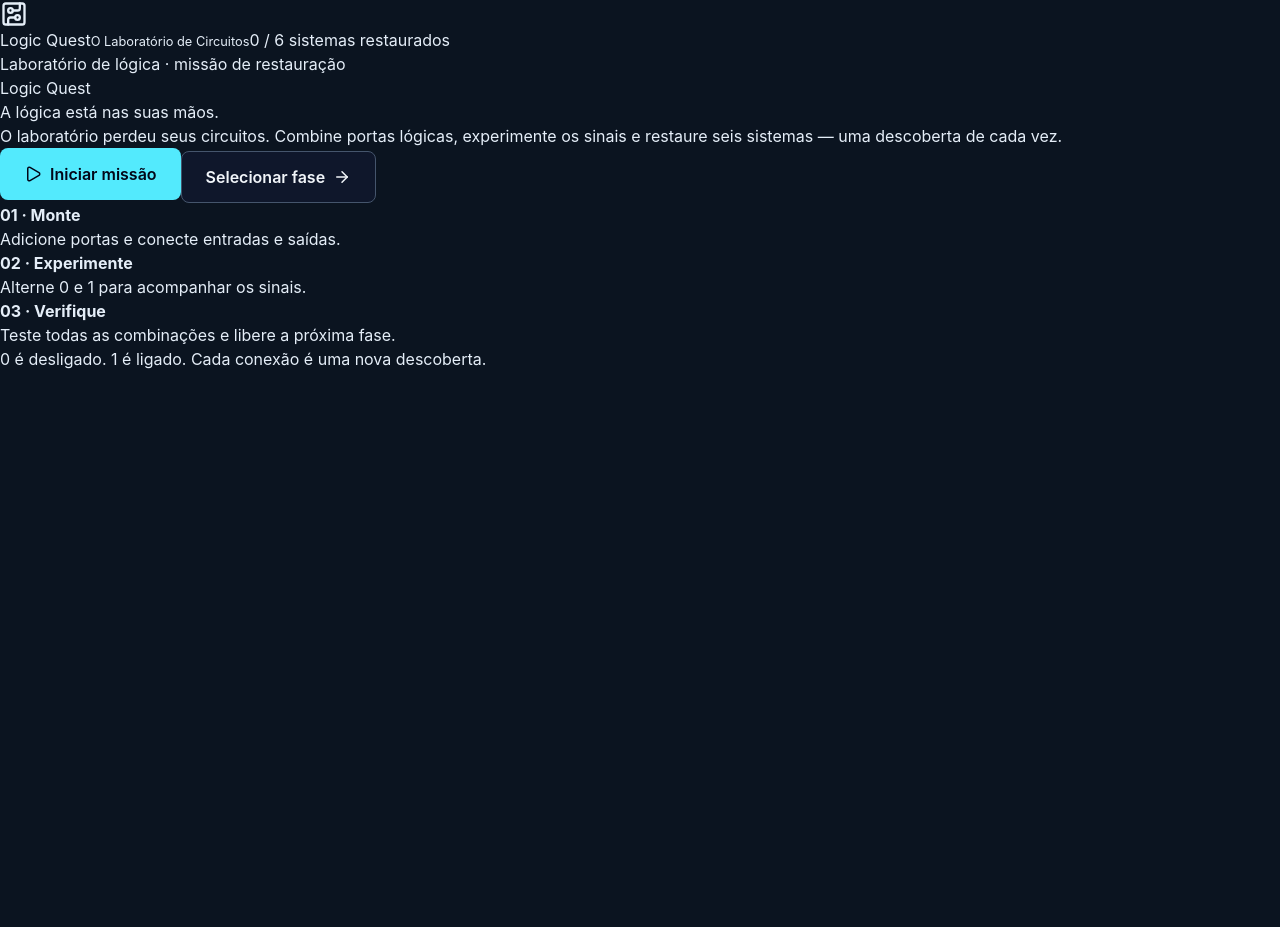
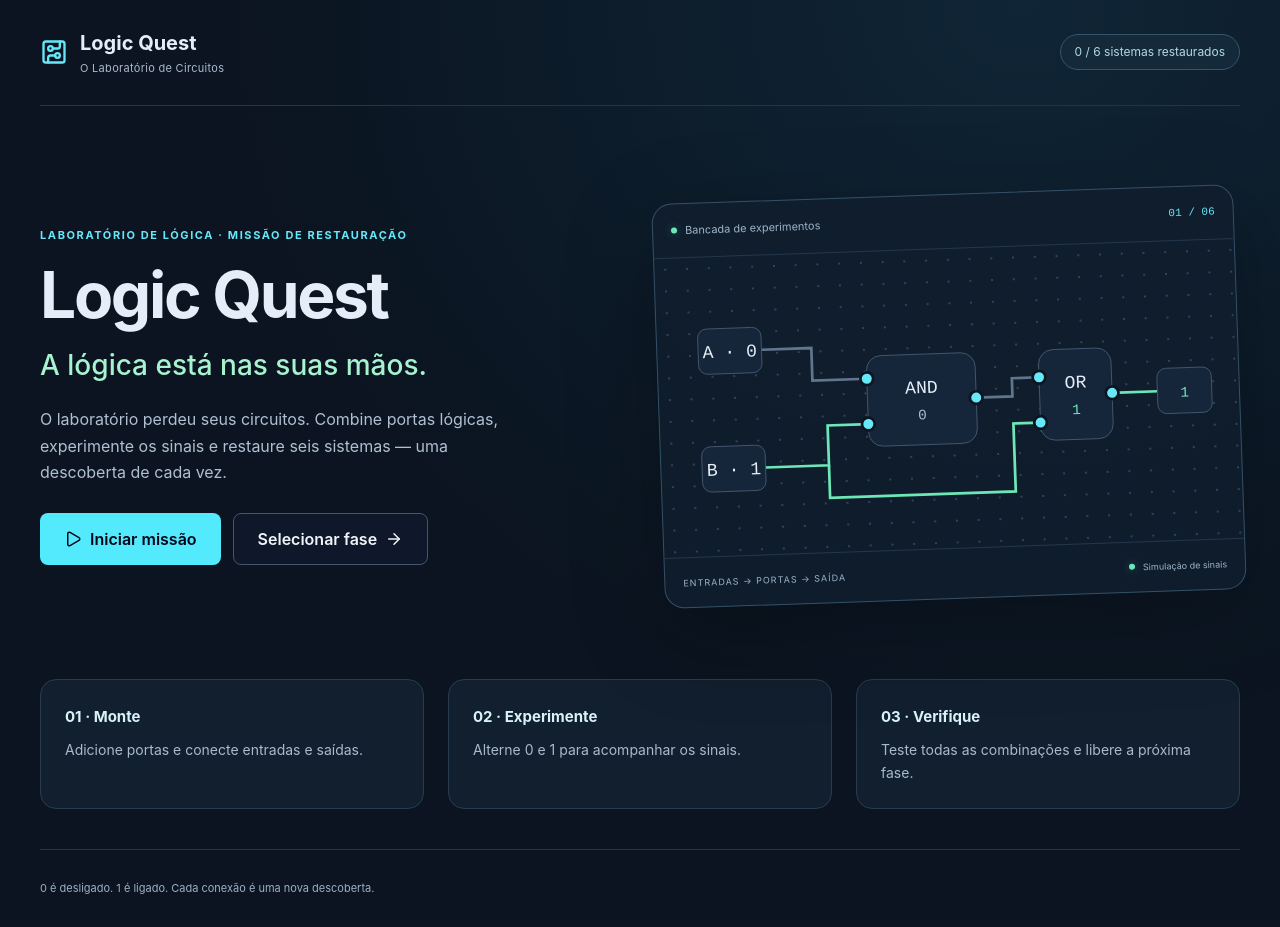
Before and after one commit to FernandoBuligon/LogicQuest, a React (Vite) app: page / in a window 1280 px wide. Before the commit the page ends 800 px from the top, so only its background shows below. Built offline with nearby package versions, Linux system fonts and the light colour scheme.

Commit message:
💄 feat: aplicar identidade visual e orientar a montagem

```diff
--- a/src/app/App.tsx
+++ b/src/app/App.tsx
@@ -1,4 +1,4 @@
-import { useState } from 'react'
+import { useEffect, useRef, useState } from 'react'
 import { ArrowRight, Check, CircuitBoard, Lock, Play, Trophy } from 'lucide-react'
 import { Button } from '../components/ui/button'
 import CircuitEditor from '../circuit/CircuitEditor'
@@ -6,6 +6,7 @@ import type { Draft } from '../circuit/model'
 import { gateLessons, isUnlocked, levels } from '../levels/levels'
 import { validateSolution, type Validation } from '../domain/validation'
 import ValidationFeedback from '../components/ValidationFeedback'
+import LabIllustration from '../components/LabIllustration'
 
 type Screen = 'home' | 'levels' | 'game' | 'success'
 export default function App() {
@@ -14,6 +15,8 @@ export default function App() {
   const [completed, setCompleted] = useState<number[]>([])
   const [drafts, setDrafts] = useState<Record<number, Draft>>({})
   const [result, setResult] = useState<Validation | null>(null)
+  const mainRef = useRef<HTMLElement>(null)
+  useEffect(() => { mainRef.current?.querySelector('h1')?.focus() }, [screen, activeId])
   const level = levels.find(item => item.id === activeId)!
   function openLevel(id: number) {
     if (!isUnlocked(id, completed)) return
@@ -22,21 +25,24 @@ export default function App() {
     setScreen('game')
   }
   return <div className="app-shell">
+    <a href="#main-content" className="skip-link">Pular para o conteúdo</a>
     <header className="app-header"><button className="brand" onClick={() => setScreen('home')} aria-label="Logic Quest — menu inicial"><CircuitBoard size={28} aria-hidden="true" /><span>Logic Quest<small>O Laboratório de Circuitos</small></span></button><span className="progress-badge">{completed.length} / 6 sistemas restaurados</span></header>
-    <main>
+    <main id="main-content" ref={mainRef}>
       {screen === 'home' && <section className="home-screen">
+        <div className="home-copy">
         <span className="eyebrow">Laboratório de lógica · missão de restauração</span>
-        <h1>Logic Quest</h1><p className="home-subtitle">A lógica está nas suas mãos.</p>
+        <h1 tabIndex={-1}>Logic Quest</h1><p className="home-subtitle">A lógica está nas suas mãos.</p>
         <p>O laboratório perdeu seus circuitos. Combine portas lógicas, experimente os sinais e restaure seis sistemas — uma descoberta de cada vez.</p>
         <div className="home-actions"><Button size="lg" onClick={() => openLevel(activeId)}><Play size={18} />{completed.length ? 'Continuar missão' : 'Iniciar missão'}</Button><Button variant="outline" size="lg" onClick={() => setScreen('levels')}>Selecionar fase<ArrowRight size={18} /></Button></div>
+        </div><LabIllustration />
         <div className="intro-steps"><article><strong>01 · Monte</strong><p>Adicione portas e conecte entradas e saídas.</p></article><article><strong>02 · Experimente</strong><p>Alterne 0 e 1 para acompanhar os sinais.</p></article><article><strong>03 · Verifique</strong><p>Teste todas as combinações e libere a próxima fase.</p></article></div>
       </section>}
-      {screen === 'levels' && <section className="levels-screen"><span className="eyebrow">Mapa do laboratório</span><h1>Selecione uma fase</h1><p>Restaure os sistemas em sequência. Fases concluídas podem ser revisitadas.</p><div className="level-grid">{levels.map(item => {
+      {screen === 'levels' && <section className="levels-screen"><span className="eyebrow">Mapa do laboratório</span><h1 tabIndex={-1}>Selecione uma fase</h1><p>Restaure os sistemas em sequência. Fases concluídas podem ser revisitadas.</p><div className="level-grid">{levels.map(item => {
         const done = completed.includes(item.id)
         const unlocked = isUnlocked(item.id, completed)
         return <article className={`level-card ${done ? 'complete' : ''}`} key={item.id}><span className="level-number">{String(item.id).padStart(2, '0')}</span><span className="level-state">{done ? <><Check size={16} />Concluída</> : unlocked ? 'Disponível' : <><Lock size={14} />Bloqueada</>}</span><h2>{item.name}</h2><p>{item.context}</p><span className="level-meta">{item.inputs.length} entradas · {item.availableGates.join(' / ')}</span><Button variant={done ? 'outline' : 'default'} disabled={!unlocked} onClick={() => openLevel(item.id)} aria-label={`${done ? 'Revisitar' : 'Jogar'} fase ${item.id}`}>{done ? 'Revisitar' : unlocked ? 'Entrar no sistema' : 'Conclua as fases anteriores'}<ArrowRight size={16} /></Button></article>
       })}</div><Button variant="ghost" onClick={() => setScreen('home')}>Voltar ao menu</Button></section>}
-      {screen === 'game' && <section className="game-screen"><div className="mission-heading"><span className="eyebrow">Sistema {String(level.id).padStart(2, '0')} / 06</span><h1>{level.name}</h1><p>{level.context}</p></div>
+      {screen === 'game' && <section className="game-screen"><div className="mission-heading"><span className="eyebrow">Sistema {String(level.id).padStart(2, '0')} / 06</span><h1 tabIndex={-1}>{level.name}</h1><p>{level.context}</p></div>
         <aside className="mission-brief" aria-label="Instruções da fase"><div><h2>Sua missão</h2><p>{level.instruction}</p><code>{level.objective}</code></div><div><h2>Conheça as portas</h2>{level.availableGates.map(gate => <p key={gate}>{gateLessons[gate]}</p>)}</div></aside>
         <p className="first-steps">1. Adicione uma porta. 2. Arraste seus pontos para conectar saída → entrada. 3. Alterne os interruptores e teste. Arraste a porta para movê-la; selecione um fio e pressione Delete para removê-lo.</p>
         <CircuitEditor key={level.id} rules={level} initialDraft={drafts[level.id]} onBack={() => { setResult(null); setScreen('levels') }} onDraftChange={draft => {
@@ -52,7 +58,7 @@ export default function App() {
         }} />
         {result && <ValidationFeedback result={result} inputs={level.inputs} />}
       </section>}
-      {screen === 'success' && result && <section className="success-screen"><Trophy size={52} aria-hidden="true" /><span className="eyebrow">Sistema {level.id} restaurado</span><h1>{level.id === 6 ? 'Laboratório restaurado!' : 'Missão cumprida!'}</h1><p>{level.success}</p><ValidationFeedback result={result} inputs={level.inputs} /><div className="home-actions">{level.id < 6 && <Button onClick={() => openLevel(level.id + 1)}>Próxima fase<ArrowRight size={18} /></Button>}<Button variant="outline" onClick={() => setScreen('levels')}>Selecionar fase</Button><Button variant="ghost" onClick={() => openLevel(level.id)}>Revisitar circuito</Button></div></section>}
+      {screen === 'success' && result && <section className="success-screen"><Trophy size={52} aria-hidden="true" /><span className="eyebrow">Sistema {level.id} restaurado</span><h1 tabIndex={-1}>{level.id === 6 ? 'Laboratório restaurado!' : 'Missão cumprida!'}</h1><p>{level.success}</p><ValidationFeedback result={result} inputs={level.inputs} /><div className="home-actions">{level.id < 6 && <Button onClick={() => openLevel(level.id + 1)}>Próxima fase<ArrowRight size={18} /></Button>}<Button variant="outline" onClick={() => setScreen('levels')}>Selecionar fase</Button><Button variant="ghost" onClick={() => openLevel(level.id)}>Revisitar circuito</Button></div></section>}
     </main>
     <footer>0 é desligado. 1 é ligado. Cada conexão é uma nova descoberta.</footer>
   </div>
--- /dev/null
+++ b/src/components/LabIllustration.tsx
@@ -0,0 +1,16 @@
+export default function LabIllustration() {
+  return <div className="lab-illustration" aria-hidden="true">
+    <div className="lab-visual-heading"><span className="live-dot" />Bancada de experimentos<span>01 / 06</span></div>
+    <svg viewBox="0 0 640 330" fill="none">
+      <defs><pattern id="circuit-grid" width="24" height="24" patternUnits="userSpaceOnUse"><circle cx="12" cy="12" r="1" fill="#40536b" /></pattern></defs>
+      <rect width="640" height="330" fill="url(#circuit-grid)" />
+      <g stroke="#61758d" strokeWidth="3"><path d="M115 104H170V140H230" /><path d="M350 165H390V145H420" /></g>
+      <g stroke="#6ee7b7" strokeWidth="3"><path d="M115 234H185V190H230" /><path d="M185 234V270H390V195H420" /><path d="M500 165H550" /></g>
+      <g fill="#16263a" stroke="#465a72"><rect x="45" y="79" width="70" height="50" rx="10" /><rect x="45" y="209" width="70" height="50" rx="10" /><rect x="230" y="115" width="120" height="100" rx="16" /><rect x="420" y="115" width="80" height="100" rx="16" /><rect x="550" y="140" width="60" height="50" rx="10" /></g>
+      <g fill="#e5eef8" textAnchor="middle" fontFamily="ui-monospace, monospace" fontSize="20"><text x="80" y="111">A · 0</text><text x="80" y="241">B · 1</text><text x="290" y="158">AND</text><text x="460" y="158">OR</text></g>
+      <g fill="#a9bacd" textAnchor="middle" fontFamily="ui-monospace, monospace" fontSize="16"><text x="290" y="187">0</text><text x="460" y="187" fill="#6ee7b7">1</text><text x="580" y="172" fill="#6ee7b7">1</text></g>
+      <g fill="#67e8f9" stroke="#0b1420" strokeWidth="3">{[[230, 140], [230, 190], [350, 165], [420, 145], [420, 195], [500, 165]].map(([cx, cy]) => <circle key={`${cx}-${cy}`} cx={cx} cy={cy} r="7" />)}</g>
+    </svg>
+    <div className="lab-visual-footer"><span>ENTRADAS → PORTAS → SAÍDA</span><span className="live-dot" />Simulação de sinais</div>
+  </div>
+}
--- a/src/styles/global.css
+++ b/src/styles/global.css
@@ -32,3 +32,77 @@ summary { cursor: pointer; }
 select { background: #0b1420; border: 1px solid #52657e; border-radius: 8px; padding: 10px; }
 .wire-list { display: flex; gap: 16px; flex-wrap: wrap; padding-top: 12px; }
 @media (max-width: 600px) { .circuit-canvas { height: 460px; } .connection-form label { width: 100%; } }
+
+body { background: radial-gradient(ellipse at 80% 0%, #13344988, transparent 55%), #0b1420; }
+button { cursor: pointer; }
+button:disabled { cursor: default; }
+p { line-height: 1.65; }
+.app-shell { max-width: 1280px; margin: 0 auto; padding: 0 40px; }
+.app-header { display: flex; align-items: center; justify-content: space-between; gap: 24px; padding: 28px 0; border-bottom: 1px solid #243447; }
+.brand { display: flex; align-items: center; text-align: left; gap: 12px; font-size: 20px; font-weight: 750; }
+.brand svg { color: #67e8f9; }
+.brand small { display: block; color: #a9bacd; font-size: 11px; font-weight: 400; letter-spacing: 0.3px; margin-top: 2px; }
+.progress-badge { border: 1px solid #36556b; padding: 8px 14px; border-radius: 30px; font-size: 12px; color: #b2d9e6; background: #142a3b; }
+.eyebrow { display: block; color: #67e8f9; text-transform: uppercase; letter-spacing: 1.6px; font-size: 11px; font-weight: 650; margin-bottom: 14px; }
+h1 { font-size: clamp(26px, 3.7vw, 42px); font-weight: 750; letter-spacing: -1.3px; line-height: 1.2; }
+h1:focus { outline: none; }
+.home-screen { display: grid; grid-template-columns: 1fr 1fr; gap: 36px; padding: 88px 0 40px; align-items: center; }
+.home-screen h1 { font-size: clamp(40px, 5vw, 64px); letter-spacing: -2.3px; }
+.home-subtitle { font-size: clamp(20px, 2.3vw, 28px); color: #a7f3d0; margin: 8px 0 18px; font-weight: 500; }
+.home-copy > p:last-of-type { color: #afc0d2; max-width: 480px; font-size: 16px; }
+.home-actions { display: flex; flex-wrap: wrap; gap: 12px; margin-top: 28px; }
+.intro-steps { display: grid; grid-template-columns: repeat(3, 1fr); gap: 24px; grid-column: 1 / -1; margin-top: 44px; }
+.intro-steps article { padding: 24px; background: #111f2e; border: 1px solid #273b50; border-radius: 16px; }
+.intro-steps strong { color: #d8f3f8; font-size: 15px; }
+.intro-steps p { color: #a9bacd; font-size: 14px; margin-top: 10px; }
+.lab-illustration { background: #0f1d2ddd; border: 1px solid #345066; border-radius: 20px; box-shadow: 0 24px 90px #0004; overflow: hidden; transform: rotate(-2deg); }
+.lab-illustration svg { display: block; width: 100%; }
+.lab-visual-heading, .lab-visual-footer { display: flex; align-items: center; gap: 8px; padding: 18px; font-size: 11px; color: #9eb3c8; }
+.lab-visual-heading { border-bottom: 1px solid #24374b; }
+.lab-visual-heading span:last-child { margin-left: auto; font-family: monospace; color: #67e8f9; }
+.lab-visual-footer { font-size: 9px; border-top: 1px solid #24374b; }
+.lab-visual-footer span:first-child { margin-right: auto; letter-spacing: 1px; }
+.live-dot { width: 6px; height: 6px; flex-shrink: 0; border-radius: 50%; background: #6ee7b7; box-shadow: 0 0 10px #6ee7b755; }
+.levels-screen, .game-screen { padding: 40px 0; }
+.levels-screen > p, .mission-heading > p { margin-top: 12px; color: #afc0d2; }
+.level-grid { display: grid; grid-template-columns: repeat(3, 1fr); gap: 20px; margin: 32px 0 20px; }
+.level-card { position: relative; padding: 24px; border: 1px solid #31475f; border-radius: 16px; background: #112133; display: flex; flex-direction: column; }
+.level-card.complete { border-color: #356658; background: #112a2b; }
+.level-number { color: #67e8f9; font-family: monospace; font-size: 27px; margin-bottom: 28px; }
+.level-state { position: absolute; right: 20px; top: 30px; display: flex; align-items: center; gap: 6px; color: #b8c7d7; font-size: 11px; }
+.complete .level-state { color: #a7f3d0; }
+.level-card h2 { font-size: 19px; font-weight: 650; line-height: 1.35; margin-bottom: 10px; }
+.level-card p { color: #b5c4d5; font-size: 14px; margin-bottom: 24px; flex: 1; }
+.level-meta { display: block; font-size: 11px; color: #93c5d5; margin-bottom: 14px; }
+.mission-brief { display: grid; grid-template-columns: 1fr 1fr; gap: 28px; padding: 24px; margin: 24px 0 16px; background: #122437; border: 1px solid #2c485e; border-radius: 16px; }
+.mission-brief h2 { font-size: 12px; text-transform: uppercase; letter-spacing: 1px; color: #67e8f9; margin-bottom: 8px; font-weight: 700; }
+.mission-brief p { font-size: 14px; color: #c1cedd; margin-bottom: 8px; }
+.mission-brief code { display: inline-block; padding: 8px 12px; border: 1px solid #37596b; border-radius: 6px; background: #0e1b29; color: #a7f3d0; font-size: 13px; }
+.first-steps { color: #a9bacd; font-size: 12px; margin: 16px 0 24px; }
+.editor-toolbar { background: #101f30; border: 1px solid #293d52; padding: 12px; border-radius: 12px; }
+.gate-count { margin-left: auto; }
+.circuit-canvas { background: #0d1826; }
+.connection-message { font-size: 13px; border-left: 2px solid #365a70; padding-left: 12px; }
+.connection-tools { border: 1px solid #263c53; color: #b6c9dc; font-size: 13px; }
+.editor-actions { margin-top: 16px; }
+.validation-panel { padding: 24px; margin-top: 24px; border: 1px solid #825d38; border-radius: 14px; background: #2c241b; }
+.validation-panel.passed { border-color: #386e5e; background: #0f2c29; }
+.validation-panel h2 { font-size: 20px; font-weight: 700; margin-bottom: 12px; color: #fde2ae; }
+.validation-panel.passed h2 { color: #a7f3d0; }
+.validation-panel p, .validation-panel li { color: #dae0e8; font-size: 14px; }
+.validation-panel ul { padding-left: 20px; list-style: disc; }
+.validation-panel details { margin-top: 16px; }
+.table-scroll { overflow: auto; }
+table { border-collapse: collapse; width: 100%; margin-top: 18px; font-size: 13px; text-align: center; }
+caption { text-align: left; padding: 8px 0; color: #cbd5e1; }
+th, td { padding: 10px 12px; border-bottom: 1px solid #64748b66; }
+th { font-weight: 650; color: #c8f2f6; }
+.success-screen { max-width: 760px; margin: 0 auto; padding: 72px 0; }
+.success-screen > svg { color: #6ee7b7; margin-bottom: 24px; }
+.success-screen > p { color: #b5c9d8; font-size: 17px; margin-top: 16px; }
+footer { padding: 30px 0; border-top: 1px solid #243447; color: #9cb1c5; font-size: 11px; }
+.skip-link { position: fixed; top: 8px; left: 8px; z-index: 100; background: #67e8f9; color: #0b1420; padding: 12px; border-radius: 8px; transform: translateY(-160%); opacity: 0; pointer-events: none; }
+.skip-link:focus { transform: translateY(0); opacity: 1; pointer-events: auto; }
+@media (max-width: 1000px) { .home-screen { grid-template-columns: 1fr; padding-top: 50px; } .home-copy > p:last-of-type { max-width: 640px; } .lab-illustration { max-width: 620px; transform: none; } .level-grid { grid-template-columns: repeat(2, 1fr); } }
+@media (max-width: 650px) { .app-shell { padding: 0 18px; } .app-header { padding: 20px 0; gap: 10px; align-items: start; } .progress-badge { max-width: 135px; text-align: center; font-size: 10px; padding: 6px 10px; } .brand { font-size: 17px; } .brand small { font-size: 9px; } .brand svg { width: 24px; } .home-screen { padding-top: 40px; gap: 28px; } .home-actions { gap: 10px; } .intro-steps, .level-grid, .mission-brief { grid-template-columns: 1fr; } .intro-steps { margin-top: 12px; gap: 12px; } .mission-brief { padding: 18px; gap: 20px; } .mission-brief code { max-width: 100%; overflow-wrap: anywhere; } .gate-count { width: 100%; margin-left: 8px; font-size: 12px; } .editor-toolbar { gap: 8px; } .gate-palette { gap: 6px; flex-wrap: wrap; } .editor-status { align-items: start; gap: 4px; } .editor-status > span:last-child { width: 100%; font-size: 12px; } .connection-form { gap: 14px; } .connection-form select { width: 100%; } .validation-panel { padding: 18px; } .success-screen { padding: 44px 0; } }
+@media (prefers-reduced-motion: reduce) { *, *::before, *::after { transition: none !important; scroll-behavior: auto !important; } }
```
Also changed, not shown: 2 other files (tests, documents, lock files or other folders).
